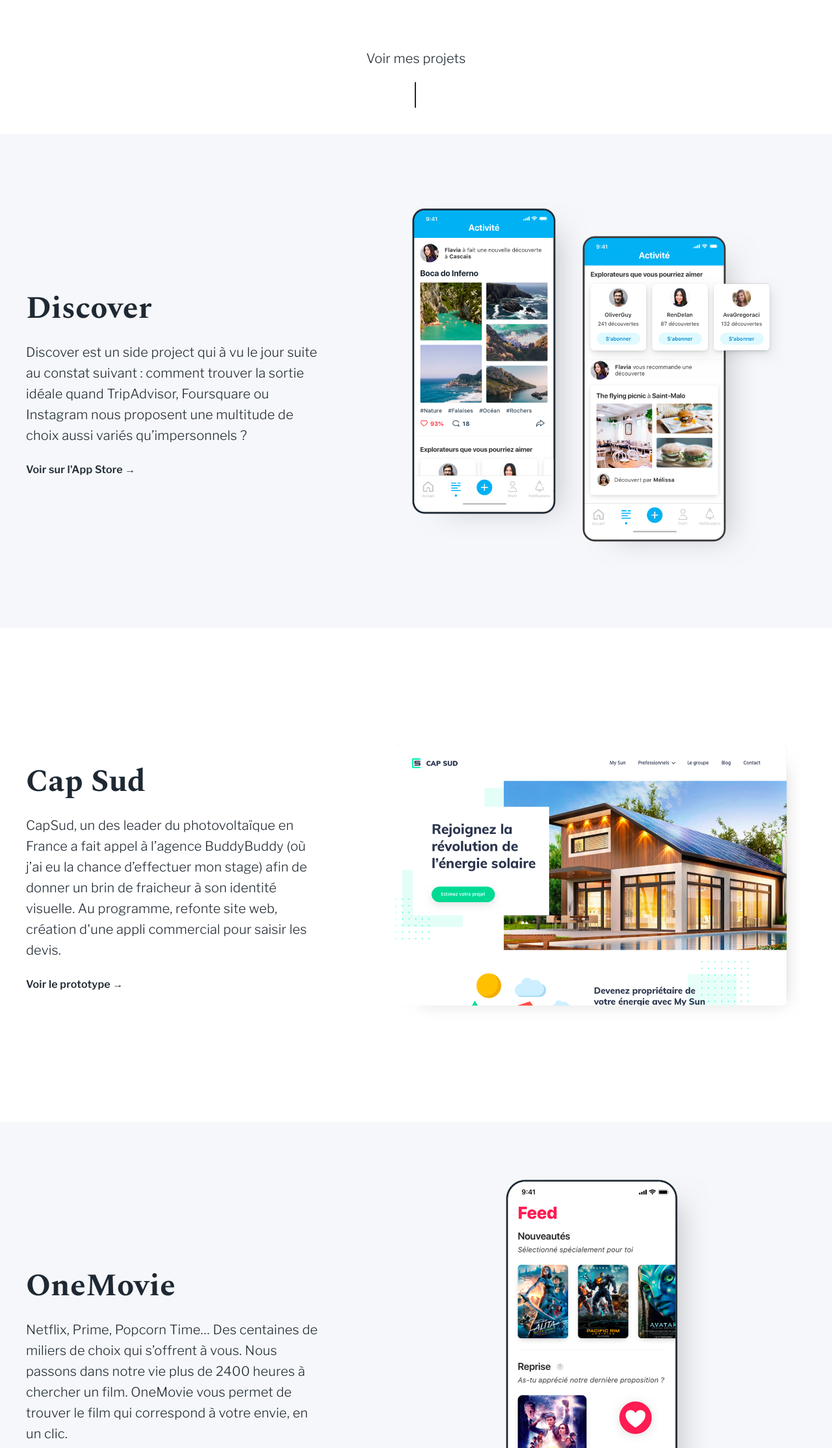
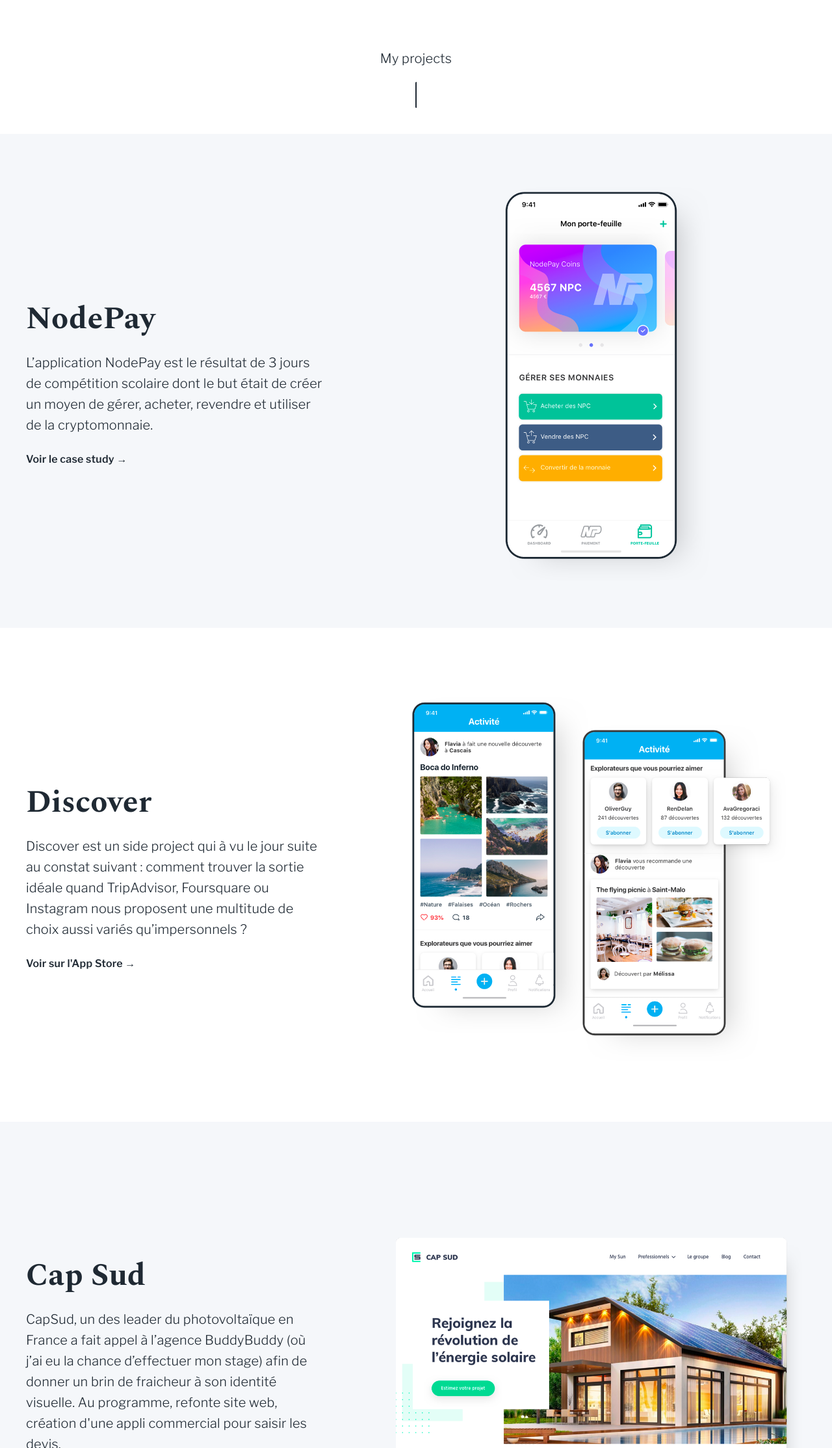
Before and after one commit to AntoineGiry/portfolio, a website: page index.html in a window 1280 px wide. Shown: the part 572-2800 px from the top of the page at 65% size. Drawn offline with nearby package versions, Linux system fonts and the light colour scheme.

Commit message:
correction details

```diff
--- a/index.html
+++ b/index.html
@@ -47,10 +47,38 @@
       <img src="img/sideimage.jpg" alt="Hi i'm Antoine Giry" class="img" />
     </div>
     <div class="header__link-project">
-      <p class="link_style-1"><a href="#project">Voir mes projets</a></p>
+      <p class="link_style-1"><a href="#project">My projects</a></p>
       <div class="header__link-project--line"></div>
     </div>
   </header>
+  <section>
+    <article class="project" id="project">
+      <div class="project__text-content">
+        <h2 class="project__text-content__title">NodePay</h2>
+        <p class="project__text-content__description">
+          L’application NodePay est le résultat de 3 jours de compétition
+          scolaire dont le but était de créer un moyen de gérer, acheter,
+          revendre et utiliser de la cryptomonnaie.
+        </p>
+        <div class="project__text-content__see-more">
+          <p>
+            <a
+              href="https://slite.com/api/s/note/3YCxFZKxvNeZeZWQimmQC5/Node-Pay-design-d-application-mobile"
+              target="_blank"
+              >Voir le case study &rarr;</a
+            >
+          </p>
+        </div>
+      </div>
+      <div class="project__picture">
+        <img
+          src="img/sideimg_nodepay.png"
+          alt="Discover, ios mobile app"
+          class="img"
+        />
+      </div>
+    </article>
+  </section>
   <section>
     <article class="project" id="project">
       <div class="project__text-content">
@@ -115,11 +143,12 @@
         <p class="project__text-content__description">
           Netflix, Prime, Popcorn Time… Des centaines de miliers de choix qui
           s’offrent à vous. Nous passons dans notre vie plus de 2400 heures à
-          chercher un film. OneMovie vous permet de trouver le film qui
-          correspond à votre envie, en un clic.
+          chercher un film. OneMovie est un side project en cours de création
+          qui vous permettra de trouver LE film qui correspond à votre envie, en
+          un clic.
         </p>
         <div class="project__text-content__see-more">
-          <p><a target="_blank">Voir prochainement &rarr;</a></p>
+          <p><a target="_blank">Disponible prochainement</a></p>
         </div>
       </div>
       <div class="project__picture">
@@ -131,34 +160,7 @@
       </div>
     </article>
   </section>
-  <section>
-    <article class="project" id="project">
-      <div class="project__text-content">
-        <h2 class="project__text-content__title">NodePay</h2>
-        <p class="project__text-content__description">
-          L’application NodePay est le résultat de 3 jours de compétition
-          scolaire dont le but était de créer un moyen de gérer, acheter,
-          revendre et utiliser de la cryptomonnaie.
-        </p>
-        <div class="project__text-content__see-more">
-          <p>
-            <a
-              href="https://dribbble.com/shots/6845308-Crypto-Currency-App"
-              target="_blank"
-              >Voir sur Dribbble &rarr;</a
-            >
-          </p>
-        </div>
-      </div>
-      <div class="project__picture">
-        <img
-          src="img/sideimg_nodepay.png"
-          alt="Discover, ios mobile app"
-          class="img"
-        />
-      </div>
-    </article>
-  </section>
+
   <footer class="footer">
     <h3 class="footer__title">Follow my work !</h3>
     <div class="social">
```
